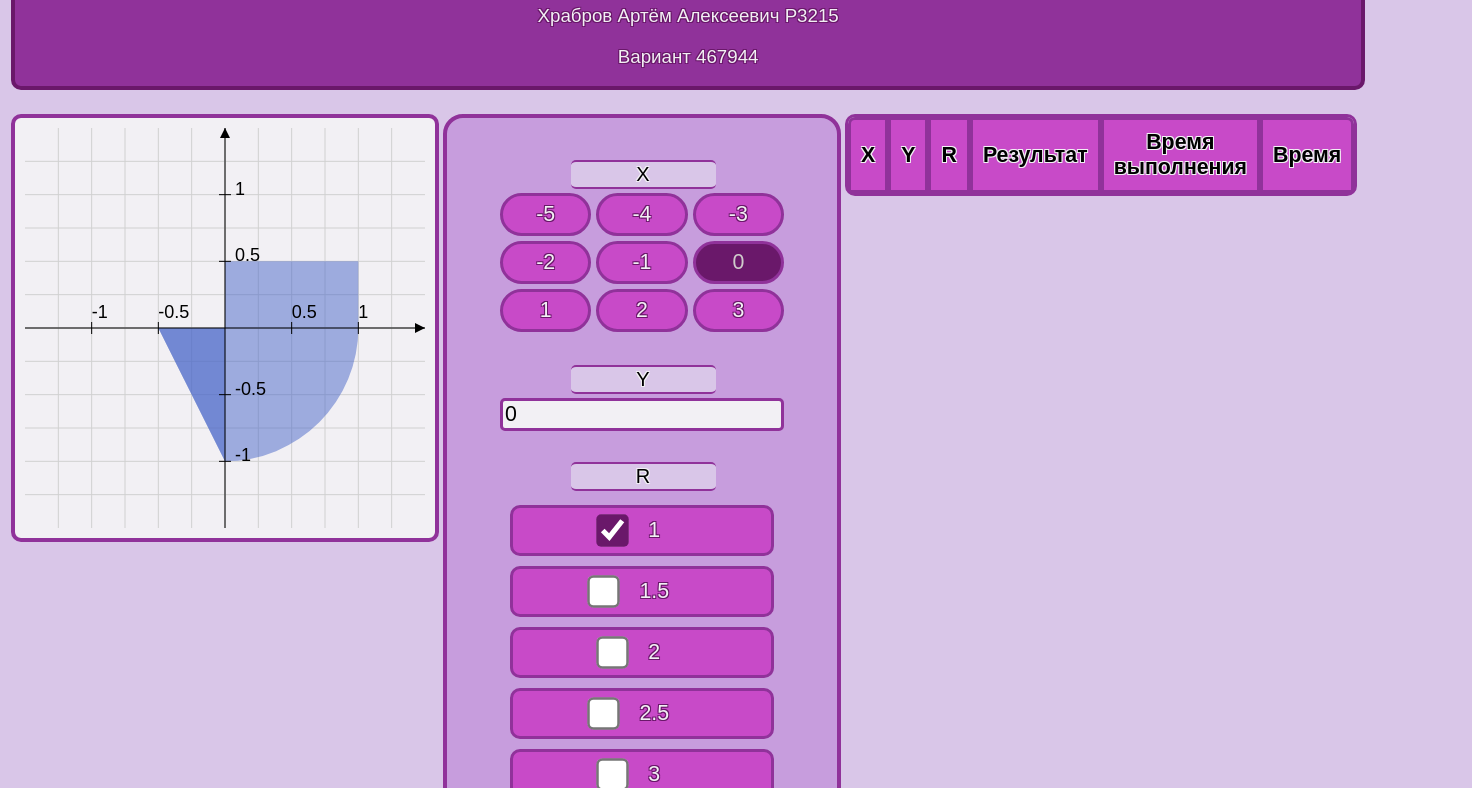
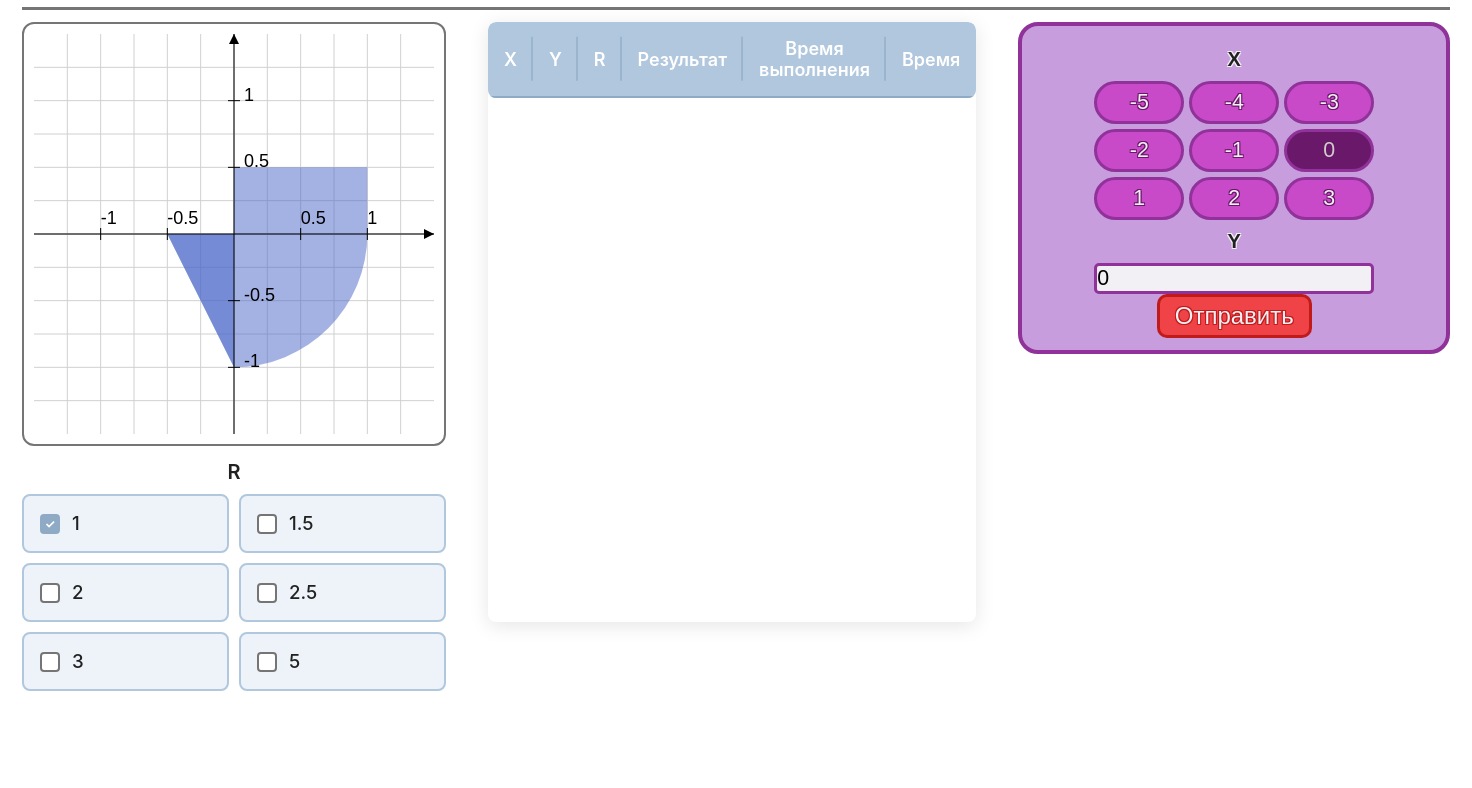
Before and after one commit to artem961/web, a plain HTML site: page static/index.html in a window 1280 px wide. Shown: the part 90-878 px from the top of the page, 1472 px wide, since content can reach past the window. After the commit the page ends 800 px from the top, so only its background shows below. Drawn offline with Linux system fonts and the light colour scheme.

Commit message:
front upd

```diff
--- /dev/null
+++ b/static/css/colors.css
@@ -0,0 +1,16 @@
+:root{
+    --background-color: rgb(255, 255, 255);
+    --primary-color: rgb(237, 243, 248);
+    --accent-color: rgb(176, 199, 221);
+    --secondary-accent-color: rgb(142, 170, 197);
+
+    --primary-text-color: rgb(33, 33, 33);
+    --secondary-text-color: rgb(117, 117, 117);
+    --on-accent-text-color: rgb(255, 255, 255);
+
+    --success-color: rgb(92, 179, 116);
+    --warning-color: rgb(220, 163, 78);
+    --danger-color: rgb(214, 97, 95);
+
+    --paper-color: #F2F0F4;
+}
--- a/static/css/main.css
+++ b/static/css/main.css
@@ -18,6 +18,44 @@
     --red: #ca3131;
     --bright-red: #ef4348;
     --bright-bright-red: #f15b5f;
+
+
+
+    --radius-s: 4px;
+    --radius-m: 6px;
+    --radius-l: 8px;
+    --radius-xl: 12px;
+
+    --border-s: 2px;
+    --border-m: 3px;
+    --border-l: 4px;
+}
+
+* {
+    margin: 0;
+    padding: 0;
+    box-sizing: border-box;
+}
+
+body {
+    background-color: var(--background-color);
+    font-family: Inter, system-ui;
+    text-align: center;
+}
+
+.primary-text{
+    color: var(--primary-text-color);
+    font-size: 12pt
+}
+
+.secondary-text{
+    color: var(--secondary-text-color);
+    font-size: 12pt
+}
+
+.on-accent-text {
+    color: var(--on-accent-text-color);
+    font-size: 12pt
 }
 
 .light-text {
@@ -28,7 +66,6 @@
     -1px 1px 0 var(--dark-dark-purple),
     1px 1px 0 var(--dark-dark-purple);
 }
-
 .dark-text {
     color: var(--black);
     font-family: fantasy;
@@ -36,10 +73,6 @@
     1px -1px 0 var(--delicate-white),
     -1px 1px 0 var(--delicate-white),
     1px 1px 0 var(--delicate-white);
-}
-
-body {
-    background-color: var(--main-bg-color);
 }
 
 .main-table {
@@ -52,22 +85,17 @@ body {
 
 header {
     width: 100%;
-    background-color: var(--dark-purple);
-    border-radius: 10px;
-    border: 4px solid var(--dark-dark-purple);
     text-align: center;
-    margin-bottom: 20px;
-}
-
-h1, h2, h3 {
-    font-weight: inherit;
+    margin-bottom: 10px;
+    padding-bottom: 10px;
+    border-bottom: var(--border-m) solid var(--secondary-text-color);
 }
 
 canvas {
-    background-color: var(--delicate-white);
-    border: 4px solid var(--dark-purple);
+    color: var(--paper-color);
+    border: var(--border-s) solid var(--secondary-text-color);
     padding: 10px;
-    border-radius: 10px;
+    border-radius: var(--radius-xl);
 }
 
 .menu {
@@ -83,15 +111,12 @@ canvas {
     flex-direction: column;
 }
 
-.label{
-    background-color: var(--main-bg-color);
-    text-align: center;
+.label {
+    display: block;
     font-size: 20px;
-    width: 50%;
-    border-bottom: 2px solid var(--dark-purple);
-    border-top: 2px solid var(--dark-purple);
-    border-radius: 5px;
-    margin: 30px 0 3px 25%;
+    font-weight: 600;
+    color: var(--primary-text-color);
+    padding: 10px
 }
 
 .x-group {
@@ -155,42 +180,66 @@ canvas {
     border-color: var(--pink);
 }
 
-.r-group ul{
-    padding-inline-start: 0;
-    margin: 0;
+.r-group ul {
+    display: grid;
+    grid-template-columns: repeat(2, 1fr);
+    gap: 10px;
 }
 
-.r-group li{
-    text-align: center;
+.r-group li {
     list-style: none;
-    margin: 10px;
-    background-color: var(--pink);
-    border: 3px solid var(--dark-purple);
-    padding: 10px 20px;
-    border-radius: 10px;
+    background-color: var(--primary-color);
+    border: var(--border-s) solid var(--accent-color);
+    border-radius: var(--radius-l);
+    transition: all 0.3s ease;
+    cursor: pointer;
+}
+
+.r-group li:hover {
+    transform: translateY(-2px);
+    box-shadow: 0 4px 12px rgba(0, 0, 0, 0.15);
+}
+
+.checkbox-item {
+    display: flex;
+    align-items: center;
+    gap: 0.75rem;
+    cursor: pointer;
+    padding: 1rem;
 }
 
 .r-group input[type="checkbox"] {
-    scale: 2.5;
-    transition: 0.1s ease-in-out;
+    position: absolute;
+    opacity: 0;
 }
 
-.r-group input[type="checkbox"]:hover {
-    scale: 2.8;
+.custom-checkbox {
+    width: 20px;
+    height: 20px;
+    border: var(--border-s) solid var(--secondary-text-color);
+    border-radius: var(--radius-s);
+    background: white;
+    transition: all 0.2s ease;
+    display: flex;
+    justify-content: center;
 }
 
-.r-group input[type="checkbox"]:active {
-    scale: 2.2;
+.r-group input[type="checkbox"]:checked + .checkbox-item .custom-checkbox {
+    background-color: var(--secondary-accent-color);
+    border-color: var(--secondary-accent-color);
 }
 
-.r-group input[type="checkbox"]:checked {
-    accent-color: var(--dark-dark-purple);
+.r-group input[type="checkbox"]:checked + .checkbox-item .custom-checkbox::after {
+    content: '✓';
+    color: white;
+    font-size: 12px;
+    font-weight: bold;
 }
 
-.r-group label {
-    margin: 10%;
-
-    font-size: 16pt;
+.label-text {
+    font-size: 14pt;
+    font-weight: 500;
+    color: var(--primary-text-color);
 }
 
 .b-group{
@@ -224,67 +273,99 @@ button:active {
     transition: 0.1s ease-in-out;
 }
 
-.table-column{
-    text-align: center;
+.main-table tr td{
     vertical-align: top;
-    margin: 20px;
+    padding-left: 20px;
+    padding-right: 20px;
 }
 
-.canvas-column{
-    vertical-align: top;
-}
-
-.menu-column{
-    vertical-align: top;
-}
-
-.table-wrapper{
-    overflow-y: scroll;
+.table-wrapper {
+    overflow-y: auto;
     height: 600px;
+    border-radius: var(--radius-l);
+    background: var(--background-color);
+    box-shadow: 0 4px 20px rgba(0, 0, 0, 0.1);
 }
 
 .table {
     width: 100%;
-    border: 3px solid var(--dark-purple);
-    border-collapse: separate;
-    border-radius: 10px;
     border-spacing: 0;
-}
-
-.table thead {
-    position: sticky; /* Прилипающий заголовок */
-    top: 0; /* Прилипает к верху контейнера */
-    z-index: 1;
+    border-radius: var(--radius-l);
+    overflow: hidden;
+    background: var(--background-color);
 }
 
 .table th {
-    padding: 10px;
-    background-color: var(--pink);
-    border: 3px solid var(--dark-purple);
-    font-size: 16pt;
+    padding: 1rem;
+    background-color: var(--accent-color);
+    color: var(--on-accent-text-color);
+    font-size: 18px;
+    font-weight: 600;
+    text-align: center;
+    border-bottom: var(--border-s) solid var(--secondary-accent-color);
+    position: relative;
+}
+
+.table th:not(:last-child)::after {
+    content: '';
+    position: absolute;
+    right: 0;
+    top: 50%;
+    transform: translateY(-50%);
+    height: 60%;
+    width: 2px;
+    background-color: var(--secondary-accent-color);
+    opacity: 0.6;
 }
 
 .table td {
-    border: 3px solid var(--dark-purple);
-    padding: 10px;
-    background-color: var(--bright-pink);
-    font-size: 14pt;
+    padding: 0.875rem 1rem;
+    background-color: var(--primary-color);
+    border-bottom: 1px solid var(--accent-color);
+    transition: background-color 0.2s ease;
 }
 
-.table tr:first-child th:first-child {
-    border-top-left-radius: 7px;
+.table tbody tr:hover td {
+    background-color: rgba(176, 199, 221, 0.3);
 }
 
-.table tr:first-child th:last-child {
-    border-top-right-radius: 7px;
+.table tbody tr:last-child td {
+    border-bottom: none;
 }
 
-.table tr:last-child td:first-child {
-    border-bottom-left-radius: 7px;
+.table td:nth-child(4) {
+    font-weight: 500;
 }
 
-.table tr:last-child td:last-child {
-    border-bottom-right-radius: 7px;
+.table td[data-result="true"] {
+    color: var(--success-color);
+}
+
+.table td[data-result="false"] {
+    color: var(--danger-color);
+}
+
+.table-wrapper,
+.table {
+    border-radius: var(--radius-l);
+}
+
+.table-wrapper::-webkit-scrollbar {
+    width: 8px;
+}
+
+.table-wrapper::-webkit-scrollbar-track {
+    background: var(--primary-color);
+    border-radius: 4px;
+}
+
+.table-wrapper::-webkit-scrollbar-thumb {
+    background: var(--accent-color);
+    border-radius: 4px;
+}
+
+.table-wrapper::-webkit-scrollbar-thumb:hover {
+    background: var(--secondary-accent-color);
 }
 
 .tooltip {
--- a/static/index.html
+++ b/static/index.html
@@ -4,13 +4,14 @@
     <meta charset="UTF-8">
     <title>lab1</title>
 
+    <link rel="stylesheet" href="../css/colors.css">
     <link rel="stylesheet" href="../css/main.css">
 </head>
 <body>
 <table class="main-table">
     <tr>
         <td colspan="3">
-            <header class="light-text">
+            <header class="primary-text">
                 <h1>Лабараторная работа №1</h1>
                 <h3>Храбров Артём Алексеевич Р3215</h3>
                 <h3>Вариант 467944</h3>
@@ -19,7 +20,83 @@
     </tr>
     <tr>
         <td class="canvas-column">
-            <canvas id="canvas" width="400" height="400"></canvas>
+            <div id="canvas-container">
+                <canvas id="canvas" width="400" height="400"></canvas>
+            </div>
+            <div id="r-container">
+                <div class="label primary-text">R</div>
+                <div id="r-group" class="r-group">
+                    <ul>
+                        <li>
+                            <input type="checkbox" name="r" id="r1" value="1" checked>
+                            <label for="r1" class="checkbox-item">
+                                <span class="custom-checkbox"></span>
+                                <span class="label-text">1</span>
+                            </label>
+                        </li>
+
+                        <li>
+                            <input type="checkbox" name="r" id="r1_5" value="1.5">
+                            <label for="r1_5" class="checkbox-item">
+                                <span class="custom-checkbox"></span>
+                                <span class="label-text">1.5</span>
+                            </label>
+                        </li>
+
+                        <li>
+                            <input type="checkbox" name="r" id="r2" value="2">
+                            <label for="r2" class="checkbox-item">
+                                <span class="custom-checkbox"></span>
+                                <span class="label-text">2</span>
+                            </label>
+                        </li>
+
+                        <li>
+                            <input type="checkbox" name="r" id="r2_5" value="2.5">
+                            <label for="r2_5" class="checkbox-item">
+                                <span class="custom-checkbox"></span>
+                                <span class="label-text">2.5</span>
+                            </label>
+                        </li>
+
+                        <li>
+                            <input type="checkbox" name="r" id="r3" value="3">
+                            <label for="r3" class="checkbox-item">
+                                <span class="custom-checkbox"></span>
+                                <span class="label-text">3</span>
+                            </label>
+                        </li>
+
+                        <li>
+                            <input type="checkbox" name="r" id="r5" value="5">
+                            <label for="r5" class="checkbox-item">
+                                <span class="custom-checkbox"></span>
+                                <span class="label-text">5</span>
+                            </label>
+                        </li>
+                    </ul>
+                </div>
+            </div>
+
+        </td>
+        <td class="table-column">
+            <div class="table-wrapper">
+                <table class="table" id="results">
+                    <thead class="primary-text">
+                    <tr>
+                        <th>X</th>
+                        <th>Y</th>
+                        <th>R</th>
+                        <th>Результат</th>
+                        <th>Время выполнения</th>
+                        <th>Время</th>
+                    </tr>
+                    </thead>
+                    <tbody>
+                    </tbody>
+                </table>
+            </div>
+
         </td>
         <td class="menu-column">
             <table class="menu">
@@ -63,44 +140,11 @@
                         </div>
                     </td>
                     <td class="label dark-text">
-                         Y
+                        Y
                     </td>
                     <td id="y-group" class="y-group">
                         <input type="text" id="y" name="y" value="0">
                         <label for="y"></label>
-                    </td>
-                </tr>
-                <tr>
-                    <td  class="label dark-text">
-                        R
-                    </td>
-                    <td id="r-group" class="r-group light-text">
-                        <ul>
-                            <li>
-                                <input type="checkbox" name="r" id="r1" value="1" checked>
-                                <label for="r1">1</label>
-                            </li>
-
-                            <li>
-                                <input type="checkbox" name="r" id="r1_5" value="1.5">
-                                <label for="r1_5">1.5</label>
-                            </li>
-
-                            <li>
-                                <input type="checkbox" name="r" id="r2" value="2">
-                                <label for="r2">2</label>
-                            </li>
-
-                            <li>
-                                <input type="checkbox" name="r" id="r2_5" value="2.5">
-                                <label for="r2_5">2.5</label>
-                            </li>
-
-                            <li>
-                                <input type="checkbox" name="r" id="r3" value="3">
-                                <label for="r3">3</label>
-                            </li>
-                        </ul>
                     </td>
                 </tr>
                 <tr>
@@ -109,25 +153,6 @@
                     </td>
                 </tr>
             </table>
-        </td>
-        <td class="table-column">
-            <div class="table-wrapper">
-                <table class="table light-text" id="results">
-                    <thead class="dark-text">
-                    <tr>
-                        <th>X</th>
-                        <th>Y</th>
-                        <th>R</th>
-                        <th>Результат</th>
-                        <th>Время выполнения</th>
-                        <th>Время</th>
-                    </tr>
-                    </thead>
-                    <tbody>
-                    </tbody>
-                </table>
-            </div>
-
         </td>
     </tr>
 
--- a/static/js/menu.js
+++ b/static/js/menu.js
@@ -56,7 +56,8 @@ function showTooltip(text) {
 }
 
 async function sendRequest(x, y, r) {
-    let response = await fetch(`http://localhost:8080/calc?x=${x}&y=${y}&r=${r}`);
+    const api = 'http://localhost:8080/fcgi-bin/server.jar';
+    let response = await fetch(`${api}/calc?x=${x}&y=${y}&r=${r}`);
 
     if (response.ok) {
         return response.json();
```
